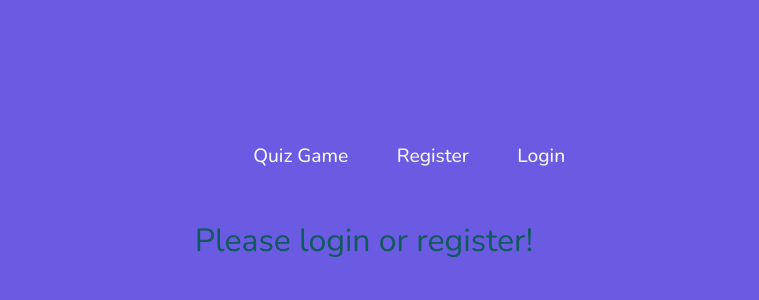
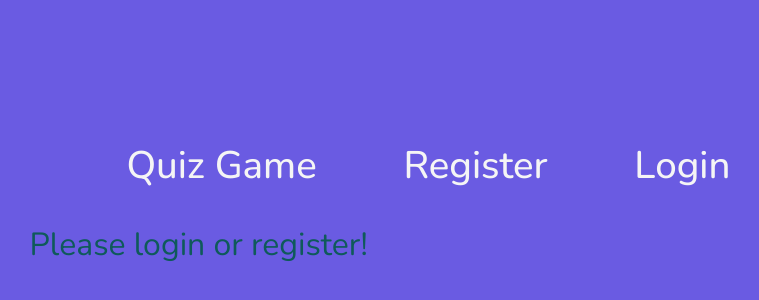
Before and after one commit to MegumiOhara/Group11_assignment_quiz_game, a React (Create React App) app: page / in a window 1280 px wide. Shown: the part 192-492 px from the top of the page, without its empty margins (245-1004 px from the left). Built offline with nearby package versions, Linux system fonts and the light colour scheme.

Commit message:
modified index.css

```diff
--- a/src/index.css
+++ b/src/index.css
@@ -17,7 +17,7 @@ code {
   justify-content: center;
   align-items: center;
   padding: 10px 20px;
-
+  font-size: 2rem;
 }
 
 .nav a {
@@ -60,20 +60,14 @@ button {
   right: 1%;
 }
 
-h1 {
-  color: whitesmoke;
-  font-size: 2em;
+.header {
+  color: #fff;
   margin-top: 10%;
   display: flex;
   justify-content: center;
   align-items: center;
 }
 
-p {
-  margin-bottom: 2rem;
-  color: hotpink;
-  font-weight: 500;
-}
 
 form {
   display: flex;
```
